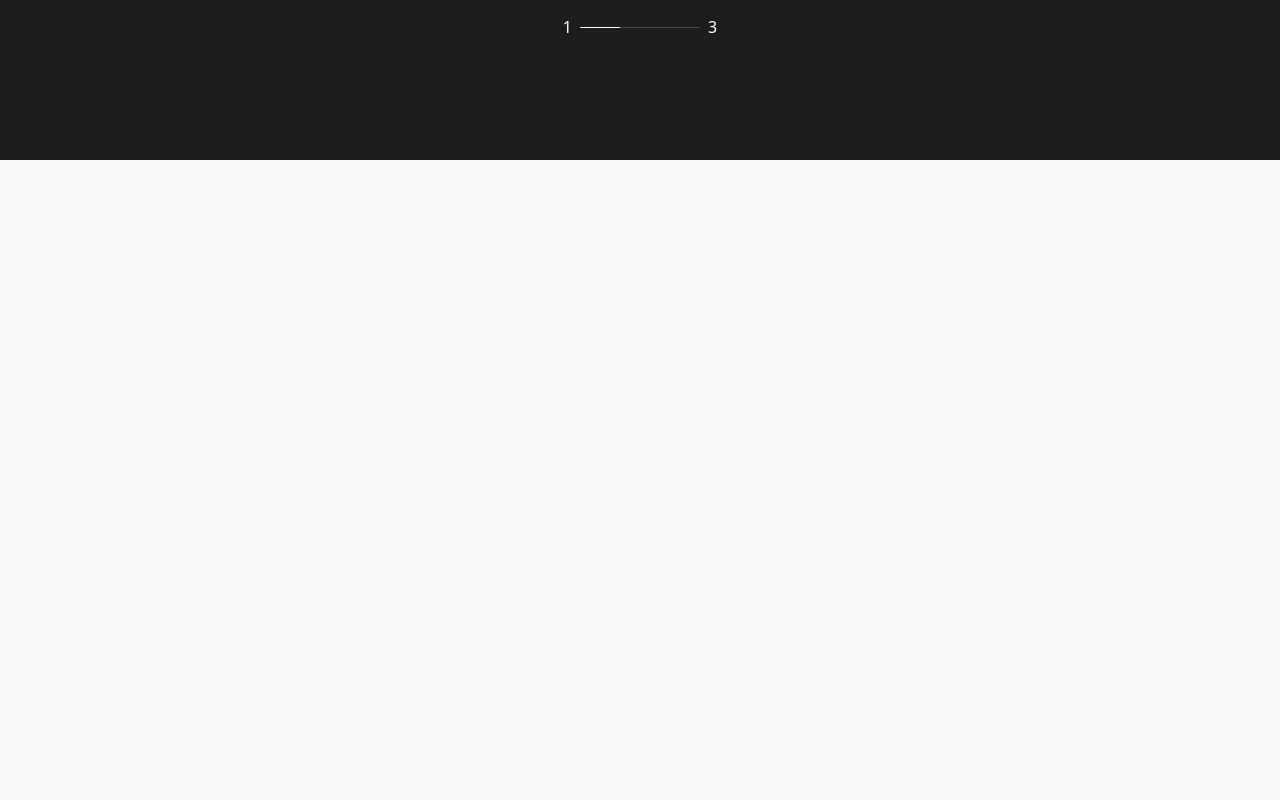
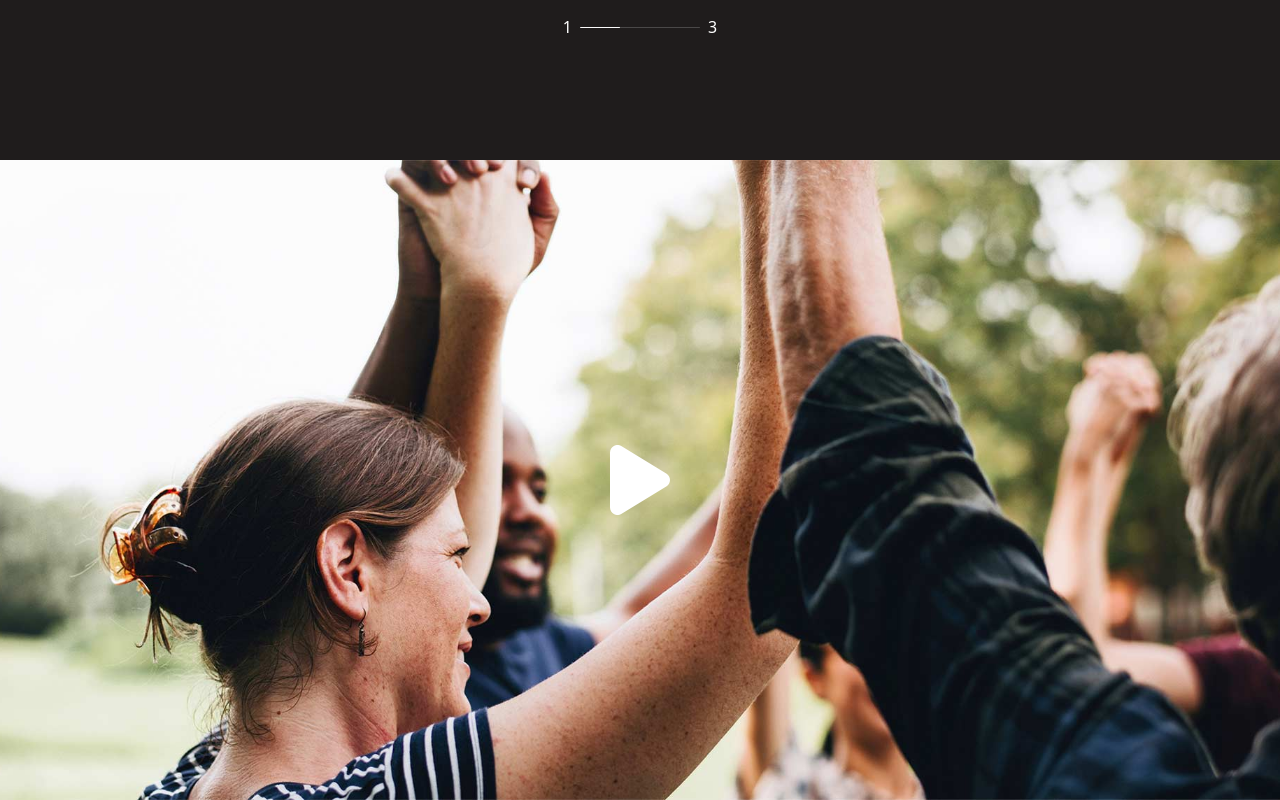
Before and after one commit to marcovittoriozacca/proj-html-vuejs, a Vue app: page / in a window 1280 px wide. Shown: the part 4557-5357 px from the top of the page. Before the commit the page ends 4717 px from the top, so only its background shows below. Built offline with nearby package versions, Linux system fonts and the light colour scheme.

Commit message:
feat: video section

```diff
--- a/src/assets/sass/partials/_mixins.scss
+++ b/src/assets/sass/partials/_mixins.scss
@@ -10,4 +10,10 @@
         width: 10%;
         background-color: $orange;
     }
+};
+
+@mixin background-reset{
+    background-repeat: no-repeat;
+    background-position: center;
+    background-size: cover;
 }
--- a/src/components/main/AppMain.vue
+++ b/src/components/main/AppMain.vue
@@ -56,14 +56,38 @@ export default{
                 :testimonials="store.testimonials"
             />
 
+            <section id="video" class="d-flex align-items-center justify-content-center">
+                <i class="fas fa-play"></i>
+            </section>
+
     </main>
 
 </template>
 
 <style lang="scss" scoped>
+@use '../../assets/sass/partials/mixins' as *;
     main{
         position: relative;
         z-index: 999;
         margin-top: -80px;
+
+        #video{
+            height: 80lvh;
+            background-image: url('/img/h1-img-04.jpg');
+            @include background-reset;
+            i{
+                color: white;
+                font-size: 5rem;
+                transition: .1s all linear;
+                &:hover{
+                    font-size: 5.3em;
+                    cursor: pointer;
+                    // box-shadow: 0 0 10px 5px black;
+                    filter: drop-shadow(0 0 10px black);
+                }
+            }
+        }
     }
+
+
 </style>
```
